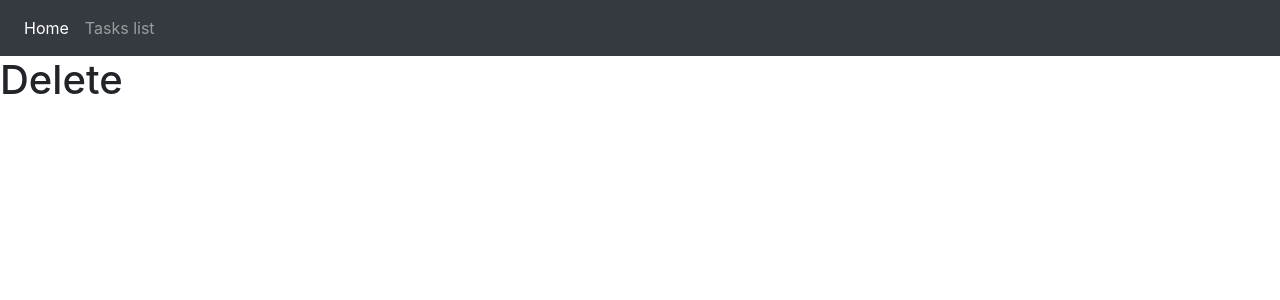
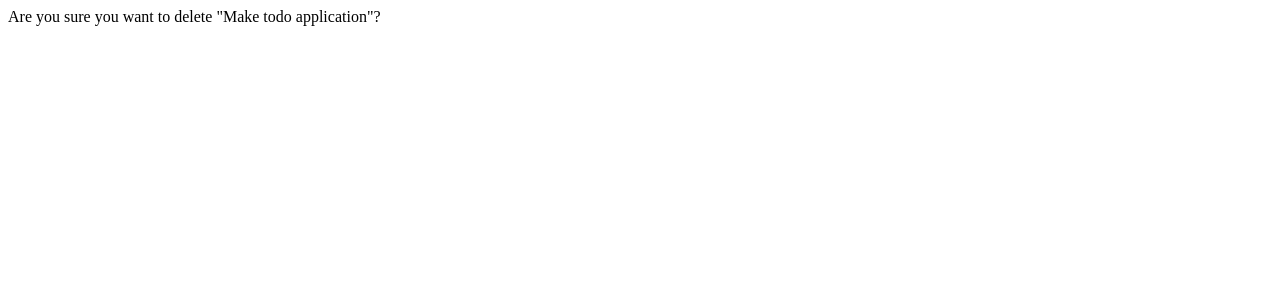
Before and after one commit to tpodgorski91/Django2, a Django app: template todo/tasks/templates/tasks/task_delete.html in a window 1280 px wide. Shown: the top 300 px of the page. Run offline with Django 3.2, Linux system fonts and the light colour scheme; the template is opened without the code that fills it: values that come from a table or form of the project are taken from there, others are empty; data comes from the database, SQL or seed files in the repository; some libraries are stand-ins or nearby versions.

Commit message:
added 'delete' url

```diff
--- a/todo/tasks/templates/tasks/activity.html
+++ b/todo/tasks/templates/tasks/activity.html
@@ -21,7 +21,7 @@
                 <tr>
                     <td>{{task.title}}</td>
                     <td><a href="{% url 'tasks-edit' task.id %}">Edit</a></td>
-                    <td><a href="{% url 'tasks-task-delete' %}">Delete</a></td>
+                    <td><a href="{% url 'tasks-task-delete' task.id %}">Delete</a></td>
                 </tr>
              {% endfor %}
             </table>
--- a/todo/tasks/templates/tasks/task_delete.html
+++ b/todo/tasks/templates/tasks/task_delete.html
@@ -1,7 +1 @@
-{% extends "tasks/base.html" %}
-{% block content %}
-    <h1> Delete </h1>
-
-
-
-{% endblock content %}
+<p>Are you sure you want to delete "{{ item }}"?</p>
--- a/todo/tasks/urls.py
+++ b/todo/tasks/urls.py
@@ -5,5 +5,5 @@ urlpatterns = [
     path('', views.home, name='tasks-home'),
     path('tasks/', views.task, name='tasks-activity'),
     path('edit/<str:pk>/', views.edit, name='tasks-edit'),
-    path('delete/', views.task_delete, name='tasks-task-delete'),
+    path('delete/<str:pk>/', views.task_delete, name='tasks-task-delete'),
 ]
```
Also changed, not shown: todo/tasks/views.py (+7 -3 lines).
